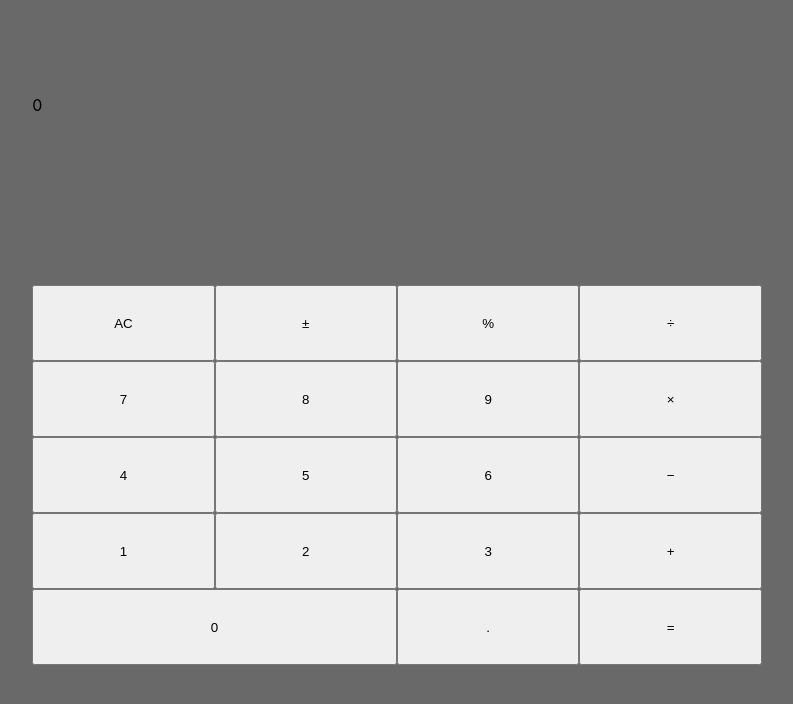
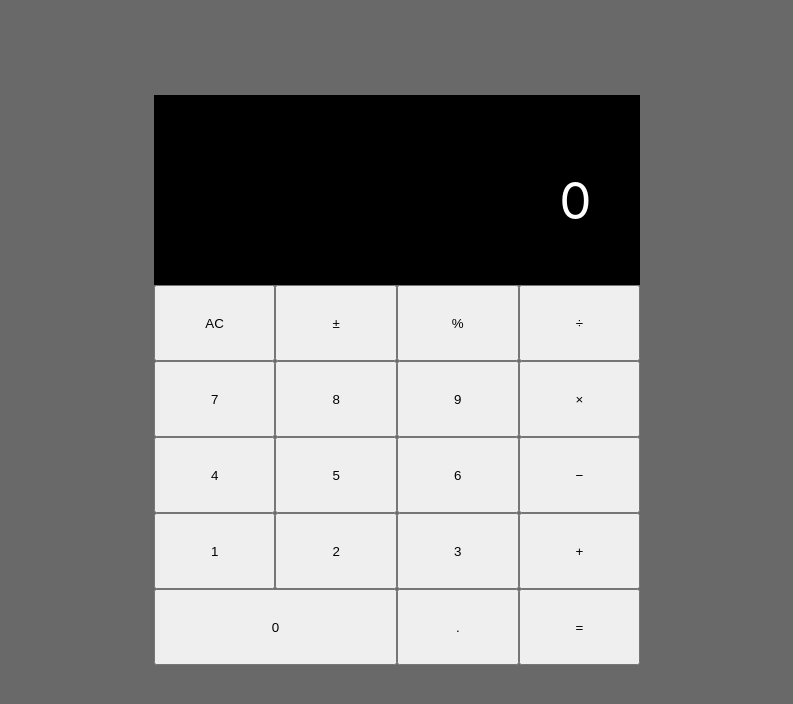
Before and after one commit to CBStanley12/react-calculator, a React (Create React App) app: page / in a window 1280 px wide. Shown: the top 704 px of the page, without its empty margins (211-1004 px from the left). Built offline with nearby package versions, Linux system fonts and the light colour scheme.

Commit message:
feat: style calculator display

```diff
--- a/src/App.css
+++ b/src/App.css
@@ -7,7 +7,7 @@ main { height: 100%; }
 .container {
   height: 100%;
   display: grid;
-  grid-template-columns: 20% repeat(4, 15%) 20%;
+  grid-template-columns: 30% repeat(4, 10%) 30%;
   grid-template-rows: 12.5% 5% 20% repeat(5, 10%) 12.5%;
 }
 
@@ -27,3 +27,20 @@ main { height: 100%; }
 .row-6 { grid-row: 7 / 8; }
 .row-7 { grid-row: 8 / 9; }
 .row-1-2 { grid-row: 2 / 4; }
+
+#calc-display {
+  width: 100%;
+  height: 100%;
+  background-color: black;
+  color: white;
+  display: flex;
+  flex-direction: column;
+  justify-content: center;
+  align-items: flex-end;
+}
+#dis, #eq { padding-right: 10%; }
+#dis {
+  font-size: 4vw;
+  margin-top: 20px;
+}
+#eq { font-size: 1.5vw; }
```
